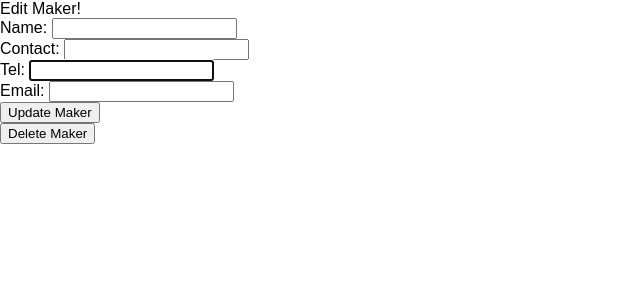
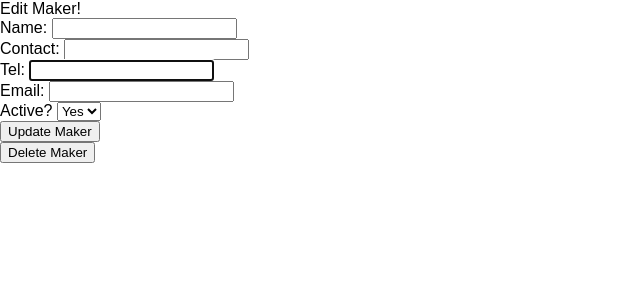
Before and after one commit to mickcooke/Python_Project_Guitar_Shop, a Flask app: page /makers/edit/1 in a window 1280 px wide. Shown: the part 177-477 px from the top of the page, without its empty margins (0-640 px from the left). Run offline with Flask 3, Linux system fonts and the light colour scheme; data that the repository does not hold is empty; some libraries are stand-ins or nearby versions.

Commit message:
added maker active or inactive

```diff
--- a/controllers/guitars_controller.py
+++ b/controllers/guitars_controller.py
@@ -56,21 +56,21 @@ def create_maker():
     contact = request.form['contact']
     tel = request.form['tel']
     email = request.form['email']
-    active = request.form['active']
+    active = "True"
 
     maker = Maker(name, contact, tel, email, active)
     maker_repository.save(maker)
     return redirect('/makers')
 
 
-# EDIT A GUITAR
+#  GUITAR EDIT PAGE
 @guitars_blueprint.route("/guitars/edit/<id>", methods=['GET'])
 def edit_guitar(id):
     guitar = guitar_repository.select(id)
     makers = maker_repository.select_all()
     return render_template("guitars/edit.html", guitar = guitar, all_makers = makers)
 
-# EDIT A MAKER
+#  MAKER EDIT PAGE
 @guitars_blueprint.route("/makers/edit/<id>", methods=['GET'])
 def edit_maker(id):
     maker = maker_repository.select(id)
@@ -100,7 +100,7 @@ def update_maker(id):
     contact = request.form['contact']
     tel = request.form['tel']
     email = request.form['email']
-    active = "True"
+    active = request.form['active']
 
 
     maker = Maker(name, contact, tel, email, active, id)
--- a/templates/makers/edit.html
+++ b/templates/makers/edit.html
@@ -24,6 +24,23 @@ Edit Maker!
     <input type="text" id="email" name="email" value="{{maker.email}}" required autofocus>
 </div>
 
+<div>
+    <label for="Active">Active?</label>
+    <select id="active" name="active">
+
+    <option value="true"
+        {% if maker.active == True %} selected="selected" {% endif %}>
+        Yes
+    </option>
+
+    <option value="false"
+        {% if maker.active == False %} selected="selected" {% endif %}>
+        No
+    </option>
+
+    </select>
+</div>
+
 
 <button type="submit">Update Maker</button>
 </form>
--- a/templates/makers/index.html
+++ b/templates/makers/index.html
@@ -11,6 +11,12 @@
 <p>Contact: {{maker.contact}}</p>
 <p>Tel: {{maker.tel}}</p>
 <p>Email: {{maker.email}}</p>
+{% if maker.active == False %}
+<p style="color:red;">MAKER INACTIVE!</p>
+{% endif %}
+
+
+
 
 <!-- Edit/delete button -->
 <form action="/makers/edit/{{maker.id}}" method="GET">
--- a/templates/makers/new.html
+++ b/templates/makers/new.html
@@ -26,13 +26,13 @@ Add new makers!
 </div>
 
 
-<div>
+<!-- <div>
     <label for="Active">Active:</label>
     <select id="active" name="active">
     <option value="true">Yes</option>
     <option value="false">No</option>
     </select>
-</div>
+</div> -->
 
 
 <button type="submit">Add Maker</button>
```
